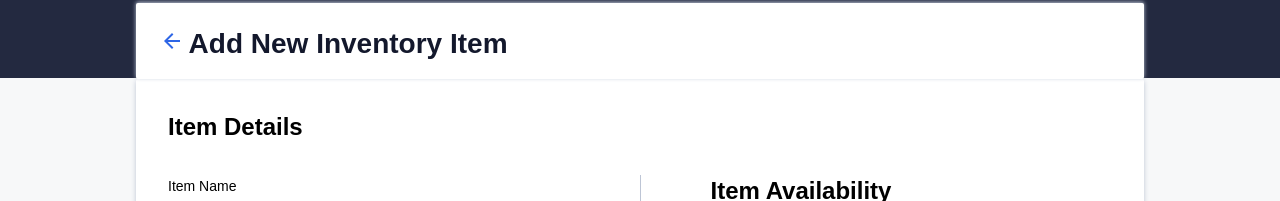
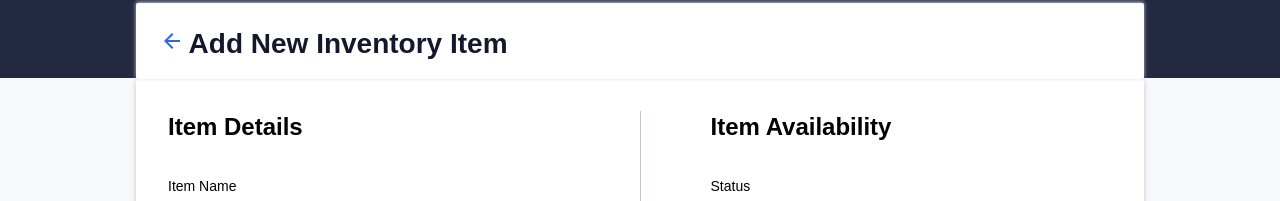
Before and after one commit to MoeyR/instock, a React (Create React App) app: page /inventory/add in a window 1280 px wide. Shown: the part 108-309 px from the top of the page. Built offline with nearby package versions, Linux system fonts and the light colour scheme; no server answers.

Commit message:
fixes alignment issue

```diff
--- a/src/pages/InventoryAdd/InventoryAdd.jsx
+++ b/src/pages/InventoryAdd/InventoryAdd.jsx
@@ -112,11 +112,10 @@ function InventoryAdd() {
       </section>
       <hr />
       <section className="add-item__form-section">
-        <h2 className="form__header">Item Details</h2>
-
         <form onSubmit={handleSubmit} className="form">
           <div className="form__tablet-container">
             <div className="form__left">
+              <h2 className="form__header">Item Details</h2>
               <h3>Item Name</h3>
               <input
                 className="form-input"
```
